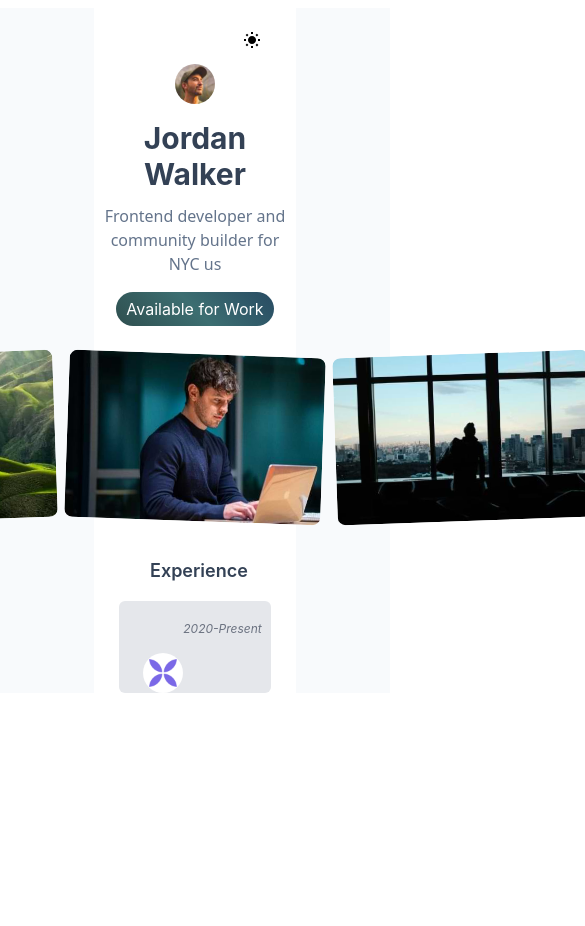
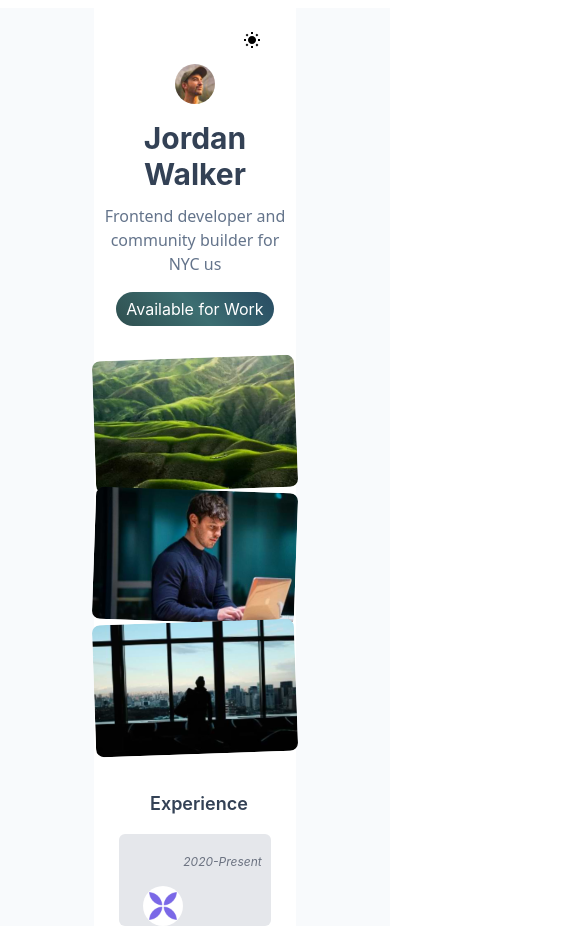
Before and after one commit to vyas2610/Portfolio-Template, a React (Create React App) app: page / in a window 390 px wide. Shown: the whole page, 585 px wide, since content can reach past the window. Before the commit the page ends 844 px from the top, so only its background shows below. Built offline with nearby package versions, Linux system fonts and the light colour scheme.

Commit message:
Responsive progress starts

```diff
--- a/src/App.css
+++ b/src/App.css
@@ -32,3 +32,7 @@
   width: 60%;
   margin: auto;
 }
+body {
+  margin: 0;
+  padding: 0;
+}
--- a/src/App.js
+++ b/src/App.js
@@ -6,8 +6,8 @@ import { Main } from "./components/Main";
 
 function App() {
   return (
-    <div className='bg-slate-50'>
-      <div className="containers px-4">
+    <div className='bg-slate-50 max-w-full'>
+      <div className="containers  px-4">
           <Header />
           <Main />
       </div>
--- a/src/components/header.jsx
+++ b/src/components/header.jsx
@@ -1,44 +1,22 @@
 import React from "react";
 import Avatar from '@mui/material/Avatar';
-// import Card from '@mui/material/Card';
-// import CardMedia from '@mui/material/CardMedia';
+
 
 const Header = () =>
     {
         return(
-            <div className="text-center bg-white">
-                <img src="./images/darkmode.svg" alt="Darkmode-Toggle" className="justify-self-end mt-2 pr-9 pt-6"/>
+            <div className="text-center bg-white ">
+                    <img src="./images/darkmode.svg" alt="Darkmode-Toggle" className="justify-self-end mt-2 pr-9 pt-6"/>
                 <div>
-                <Avatar alt="Travis Howard" src="./images/avtaar.jpg" className="justify-self-center mt-4" />
+                    <Avatar alt="Travis Howard" src="./images/avtaar.jpg" className="justify-self-center mt-4" />
                 </div>
-                <h1 className="text-slate-700 font-bold text-3xl pt-4">Jordan Walker</h1>
-                <p className="text-slate-500 font-sans pt-3">Frontend developer and community builder for NYC us</p>
-                <button className="btn mt-4">Available for Work</button>
-                <div className="flex justify-self-center mt-7">
-                    {/* <Card sx={{ maxWidth: 245 }} >
-                    <CardMedia
-                        sx={{ height: 140 }}
-                        image="./images/slider3.jpg"
-                        title="slider-image"
-                    />
-                    </Card>
-                    <Card sx={{ maxWidth: 245 }}>
-                    <CardMedia
-                        sx={{ height: 140 }}
-                        image="./images/slider2.jpg"
-                        title="slider-image"
-                    />
-                    </Card>
-                    <Card sx={{ maxWidth: 245 }}>
-                    <CardMedia
-                        sx={{ height: 140 }}
-                        image="./images/slider1.jpg"
-                        title="slider-image"
-                    />
-                    </Card> */}
-                    <img src="./images/slider3.jpg" alt="" className="max-w-64 max-h-48 rounded-lg mr-3 img-1"/>
-                    <img src="./images/slider2.jpg" alt="" className="max-w-64 max-h-48 rounded-lg mr-3 img-2"/>
-                    <img src="./images/slider1.jpg" alt="" className="max-w-64 max-h-48 rounded-lg img-1"/>
+                    <h1 className="text-slate-700 font-bold text-3xl pt-4">Jordan Walker</h1>
+                    <p className="text-slate-500 font-sans pt-3">Frontend developer and community builder for NYC us</p>
+                     <button className="btn mt-4">Available for Work</button>
+                <div className="sm:flex sm:flex-col sm:w-64 sm:max-h-48 sm:gap-3 text-sm sm:flex-nowrap md:flex md:gap-3 md:flex-nowrap  md:text-base md:flex-col md:w-64 md:max-h-48 lg:flex lg:gap-2 lg:text-lg lg:flex-row lg:w-60 lg:max-h-48 mt-8 lg:justify-self-start lg:flex-nowrap">
+                    <img src="./images/slider3.jpg" alt="" className="w-full h-full rounded-lg  img-1"/>
+                    <img src="./images/slider2.jpg" alt="" className="w-full h-full rounded-lg  img-2"/>
+                    <img src="./images/slider1.jpg" alt="" className="w-full h-full rounded-lg img-1"/>
                 </div>
             </div>
         )
```
